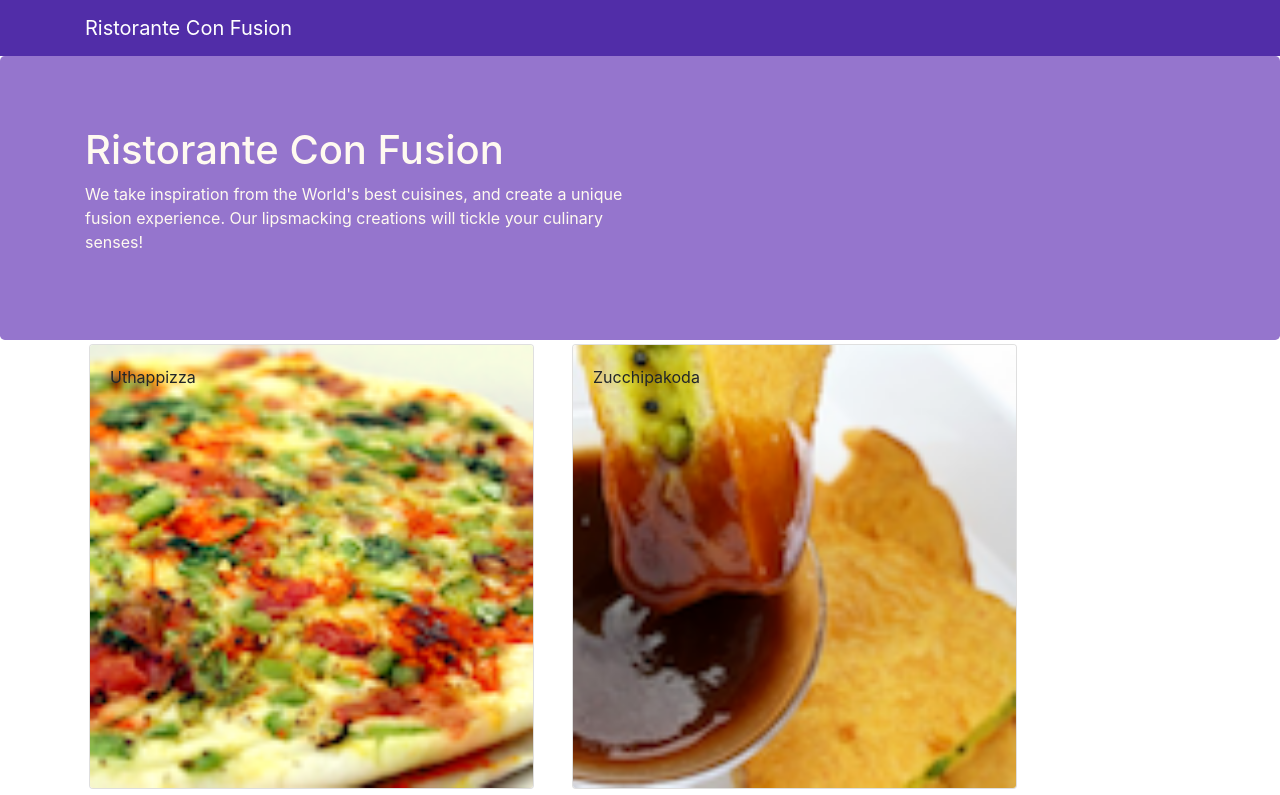
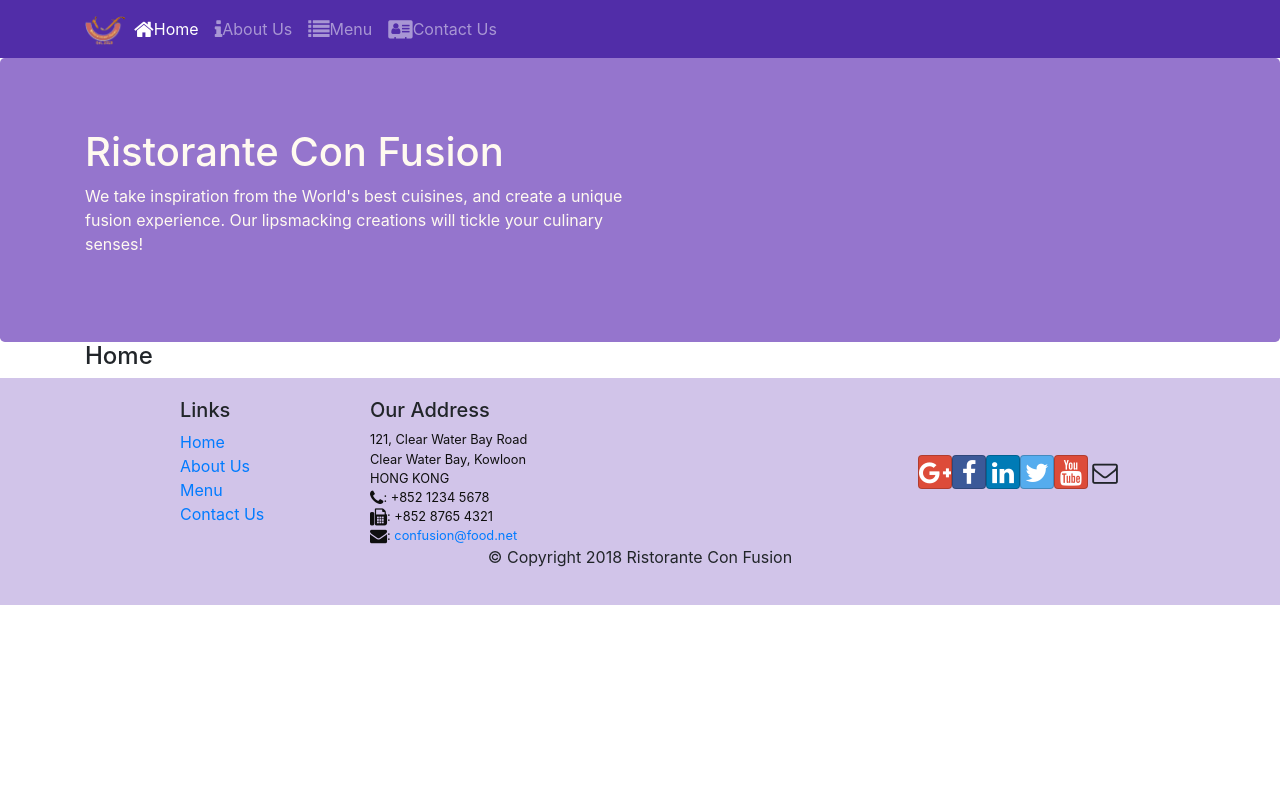
Before and after one commit to Pettone/ReactJSHongKongUniversity, a React (Create React App) app: page /home in a window 1280 px wide. Shown: the top 795 px of the page. Built offline with nearby package versions, Linux system fonts and the light colour scheme.

Commit message:
React Router

```diff
--- a/package.json
+++ b/package.json
@@ -12,6 +12,7 @@
     "react": "^16.13.1",
     "react-dom": "^16.13.1",
     "react-popper": "^2.2.3",
+    "react-router-dom": "^5.2.0",
     "react-scripts": "3.4.1",
     "reactstrap": "^8.5.1"
   },
--- a/src/App.js
+++ b/src/App.js
@@ -1,14 +1,17 @@
 import React, { Component } from 'react';
 import Main from './components/MainComponent';
 import './App.css';
+import { BrowserRouter } from 'react-router-dom';
 
 class App extends Component {
 
   render(){
     return (
-    <div>
+    <BrowserRouter>
+      <div>
         <Main />
-    </div>
+      </div>
+    </BrowserRouter>
     );
   }
 
--- a/src/components/FooterComponent.js
+++ b/src/components/FooterComponent.js
@@ -1,4 +1,5 @@
 import React from 'react';
+import { Link } from 'react-router-dom';
 
 function Footer(props){
     return(
@@ -8,10 +9,10 @@ function Footer(props){
                 <div className="col-4 offset-1 col-sm-2">
                     <h5>Links</h5>
                     <ul className="list-unstyled">
-                        <li><a href="#">Home</a></li>
-                        <li><a href="#">About</a></li>
-                        <li><a href="#">Menu</a></li>
-                        <li><a href="contactus.html">Contact</a></li>
+                        <li><Link to="/home">Home</Link></li>
+                        <li><Link to="/aboutus">About Us</Link></li>
+                        <li><Link to="/menu">Menu</Link></li>
+                        <li><Link to="/contactus">Contact Us</Link></li>
                     </ul>
                 </div>
                 <div className="col-7 col-sm-5">
--- a/src/components/HeaderComponent.js
+++ b/src/components/HeaderComponent.js
@@ -1,13 +1,57 @@
 import React, { Component } from 'react';
-import { Navbar, NavbarBrand, Jumbotron } from 'reactstrap';
+import { Navbar, NavbarBrand, Nav, NavbarToggler, Collapse, NavItem, Jumbotron, Col } from 'reactstrap';
+import { NavLink } from 'react-router-dom';
 
 class Header extends Component {
+
+    constructor(props){
+        super(props);
+        this.state = {
+            isNavOpen: false
+        };
+        this.toggleNav = this.toggleNav.bind(this);
+    }
+
+    toggleNav(){
+        this.setState({
+            isNavOpen: !this.state.isOpen
+        });
+    }
+
     render(){
         return(
             <>
-            <Navbar dark>
+            <Navbar dark expand="md">
                 <div className="container">
-                <NavbarBrand href="/">Ristorante Con Fusion</NavbarBrand>
+                    <NavbarToggler onClick={this.toggleNav} />
+                <NavbarBrand className="mr-auto" href="/">
+                    <img src="assets/images/logo.png" height="30" width="41"
+                    alt="Ristorante Con Fusion" />
+                </NavbarBrand>
+                <Collapse isOpen={this.state.isOpen} navbar>
+                    <Nav navbar>
+                        <NavItem>
+                            <NavLink className="nav-link" to="/home">
+                                <span className="fa fa-home fa-lg"></span>Home
+                            </NavLink>
+                        </NavItem>
+                        <NavItem>
+                            <NavLink className="nav-link" to="/aboutus">
+                                <span className="fa fa-info fa-lg"></span>About Us
+                            </NavLink>
+                        </NavItem>
+                        <NavItem>
+                            <NavLink className="nav-link" to="/menu">
+                                <span className="fa fa-list fa-lg"></span>Menu
+                            </NavLink>
+                        </NavItem>
+                        <NavItem>
+                            <NavLink className="nav-link" to="/contactus">
+                                <span className="fa fa-address-card fa-lg"></span>Contact Us
+                            </NavLink>
+                        </NavItem>
+                    </Nav>
+                </Collapse>
                 </div>
             </Navbar>
             <Jumbotron>
--- /dev/null
+++ b/src/components/HomeComponent.js
@@ -0,0 +1,11 @@
+import React from 'react';
+
+function Home(props){
+    return(
+        <div className="container">
+            <h4>Home</h4>
+        </div>
+    );
+}
+
+export default Home;
--- a/src/components/MainComponent.js
+++ b/src/components/MainComponent.js
@@ -1,16 +1,17 @@
 import React, { Component } from 'react';
+import Home from './HomeComponent';
 import Header from './HeaderComponent';
 import Footer from './FooterComponent';
 import Menu from './MenuComponent';
 import { DISHES } from '../shared/dishes';
 import DishDetail from './DishdetailComponent';
+import { Switch, Route, Redirect } from 'react-router-dom';
 
 class Main extends Component {
     constructor(props) {
       super(props);
       this.state = {
         dishes: DISHES,
-        selectedDish: null
       };
     }
 
@@ -29,20 +30,23 @@ class Main extends Component {
         }
     }
 
-    onDishSelect(dishId) {
-        this.setState({ selectedDish: dishId });
+  render(){
+
+    const HomePage = () => {
+      return(
+        <Home />
+      );
     }
 
-  render(){
     return (
     <div>
       <Header />
-      <Menu dishes={this.state.dishes}
-        onClick={(dishId) => this.onDishSelect(dishId)}/>
-        {this.renderDish(this.state.dishes.filter(
-          (dish) => dish.id  === this.state.selectedDish )[0]
-        )}
-        <Footer />
+      <Switch>
+        <Route path="/home" component={HomePage} />
+        <Route exact path="/menu" component={() => <Menu dishes={this.state.dishes} />} />
+        <Redirect to="/home" />
+      </Switch>
+      <Footer />
     </div>
     );
   }
@@ -50,3 +54,9 @@ class Main extends Component {
 }
 
 export default Main;
+
+/*
+{this.renderDish(this.state.dishes.filter(
+          (dish) => dish.id  === this.state.selectedDish )[0]
+        )}
+*/
```
Also changed, not shown: 1 other file (tests, documents, lock files or other folders).
